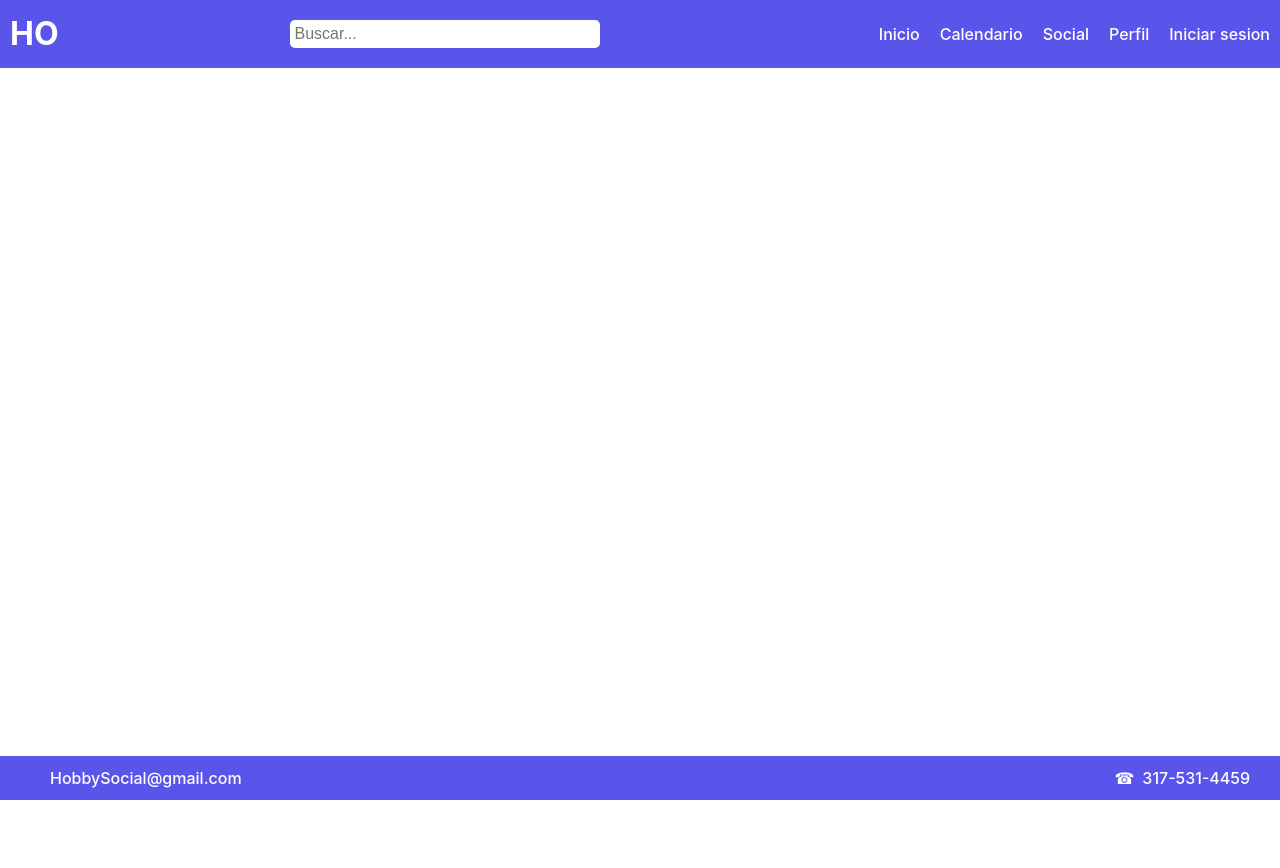
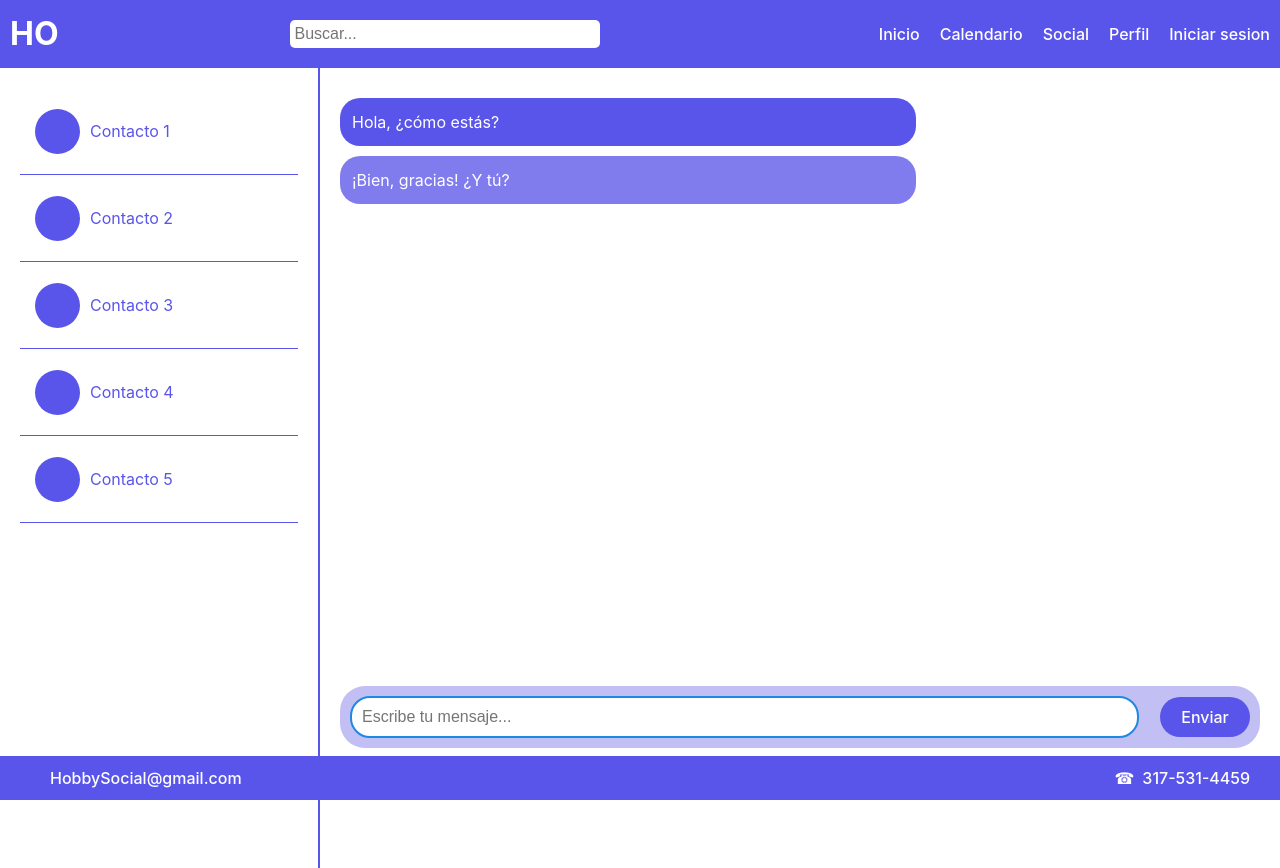
Before and after one commit to JuanMCanchala/Interfaces-Proyecto, a React (Vite) app: page /social in a window 1280 px wide. Before the commit the page ends 800 px from the top, so only its background shows below. Built offline with nearby package versions, Linux system fonts and the light colour scheme.

Commit message:
social agregado

```diff
--- a/src/views/Social.jsx
+++ b/src/views/Social.jsx
@@ -1,10 +1,45 @@
+import React from 'react';
 import './social.css';
 
 const Social = () => {
+  return (
+    <div className="social-page">
+      <div className="social-container">
+        <div className="contact-list">
+          <div className="contact">
+            <div className="profile-picture"></div>
+            <p>Contacto 1</p>
+          </div>
+          <div className="contact">
+            <div className="profile-picture"></div>
+            <p>Contacto 2</p>
+          </div>
+          <div className="contact">
+            <div className="profile-picture"></div>
+            <p>Contacto 3</p>
+          </div>
+          <div className="contact">
+            <div className="profile-picture"></div>
+            <p>Contacto 4</p>
+          </div>
+          <div className="contact">
+            <div className="profile-picture"></div>
+            <p>Contacto 5</p>
+          </div>
+        </div>
 
-  return (
-
-    <h1>Esta es la parte social de los chats</h1>
+        <div className="chat-box">
+          <div className="messages">
+            <div className="message sent">Hola, ¿cómo estás?</div>
+            <div className="message received">¡Bien, gracias! ¿Y tú?</div>
+          </div>
+          <div className="input-container">
+            <input type="text" placeholder="Escribe tu mensaje..." />
+            <button type="button" className="send-button">Enviar</button>
+          </div>
+        </div>
+      </div>
+    </div>
   );
 };
 
--- a/src/views/social.css
+++ b/src/views/social.css
@@ -1,116 +1,113 @@
-.inicio-wrapper {
+.social-page .social-container {
   display: flex;
-  flex-direction: column;
-  min-height: calc(100vh - 80px);
+  height: 100vh;
+  background-color: white;
 }
 
-.inicio-container {
-  flex: 1;
-  display: flex;
-  gap: 20px;
+.social-page .contact-list {
+  width: 25%;
+  background-color: white;
   padding: 20px;
-  font-family: Arial, sans-serif;
-  overflow: auto;
-}
-.inicio-container {
-    display: flex;
-    gap: 20px;
-    padding: 20px;
-    font-family: Arial, sans-serif;
+  box-sizing: border-box;
+  border-right: 2px solid #5a55ea;
 }
 
-  .hobbies-list {
-    flex: 1;
-    background-color: #f5f5f5;
-    padding: 20px;
-    border-radius: 10px;
-    box-shadow: 0 4px 8px rgba(0, 0, 0, 0.1);
+.social-page .contact {
+  display: flex;
+  align-items: center;
+  padding: 15px;
+  border-bottom: 1px solid #5a55ea;
+  cursor: pointer;
+  transition: background-color 0.3s;
 }
 
-  .hobbies-list h3 {
-    color: #5a55ea;
-    font-size: 1.5rem;
-    margin-bottom: 20px;
+.social-page .contact:hover {
+  background-color: #bbdefb;
 }
 
-  .hobby-item {
-    background-color: white;
-    padding: 15px;
-    border-radius: 10px;
-    margin-bottom: 10px;
-    box-shadow: 0 2px 4px rgba(0, 0, 0, 0.1);
-    text-align: center;
+.social-page .profile-picture {
+  width: 45px;
+  height: 45px;
+  background-color: #5a55ea;
+  border-radius: 50%;
+  margin-right: 10px;
 }
 
-  .hobby-item p {
-    font-weight: bold;
-    margin-bottom: 10px;
+.social-page .contact p {
   color: #5a55ea;
 }
 
-  .hobby-details {
-    font-size: 0.9rem;
-    color: gray;
+.social-page .chat-box {
+  width: 75%;
+  background-color: white;
+  display: flex;
+  flex-direction: column;
+  justify-content: space-between;
+  padding: 20px;
+  box-sizing: border-box;
 }
 
-  .view-all {
-    display: block;
-    margin: 20px auto;
-    padding: 10px 20px;
+.social-page .messages {
+  flex-grow: 1;
+  overflow-y: auto;
+  margin-bottom: 10px; /* Añadir espacio entre los mensajes y la caja de texto */
+}
+
+.social-page .message {
+  padding: 12px;
+  margin: 10px 0;
+  border-radius: 20px;
+  max-width: 60%;
+  color: white;
+}
+
+.social-page .sent {
+  background-color: #5a55ea;
+  align-self: flex-end;
+}
+
+.social-page .received {
+  background-color: #807cee;
+  align-self: flex-end;
+}
+
+.social-page .input-container {
+  display: flex;
+  justify-content: space-between;
+  align-items: center;
+  padding: 10px;
+  background-color: #c1bff4;
+  border-radius: 25px;
+  position: sticky;
+  bottom: 0;
+  z-index: 10;
+  margin-bottom: 100px; /* Espacio extra sobre el footer */
+}
+
+.social-page input {
+  width: 85%;
+  padding: 10px;
+  border-radius: 20px;
+  border: 2px solid #1e88e5;
+  font-size: 16px;
+  outline: none;
+}
+
+.social-page input:focus {
+  border-color: #42a5f5;
+}
+
+.social-page .send-button {
+  width: 10%;
   background-color: #5a55ea;
   color: white;
   border: none;
-    border-radius: 5px;
+  border-radius: 20px;
+  padding: 10px;
   cursor: pointer;
+  transition: background-color 0.3s;
 }
 
-  .hobbies-main, .hobbies-more {
-    flex: 3;
+.social-page .send-button:hover {
+  background-color: #42a5f5;
 }
-
-  .hobbies-main h3, .hobbies-more h3 {
-    color: #5a55ea;
-    font-size: 1.5rem;
-    margin-bottom: 20px;
-    text-align: center;
-  }
-
-  .hobbies-popular {
-    display: flex;
-    justify-content: space-around;
-  }
-
-  .hobby-card {
-    background-color: white;
-    width: 200px;
-    border-radius: 10px;
-    text-align: center;
-    padding: 15px;
-    box-shadow: 0 4px 8px rgba(0, 0, 0, 0.1);
-  }
-
-  .hobby-card img {
-    width: 100%;
-    border-radius: 10px;
-    margin-bottom: 10px;
-  }
-
-  .hobby-card h4 {
-    color: #5a55ea;
-    font-size: 1.2rem;
-    margin-bottom: 10px;
-  }
-
-  .hobby-card p {
-    color: black;
-    margin-bottom: 10px;
-  }
-
-  .join-btn {
-    padding: 8px 15px;
-    background-color: #5a55ea;
-    color: white;
-    border: none;
-    border-radius: 5px;
-    cursor: pointer;
-  }
```
Lines whose indentation alone changed are shown as unchanged.
